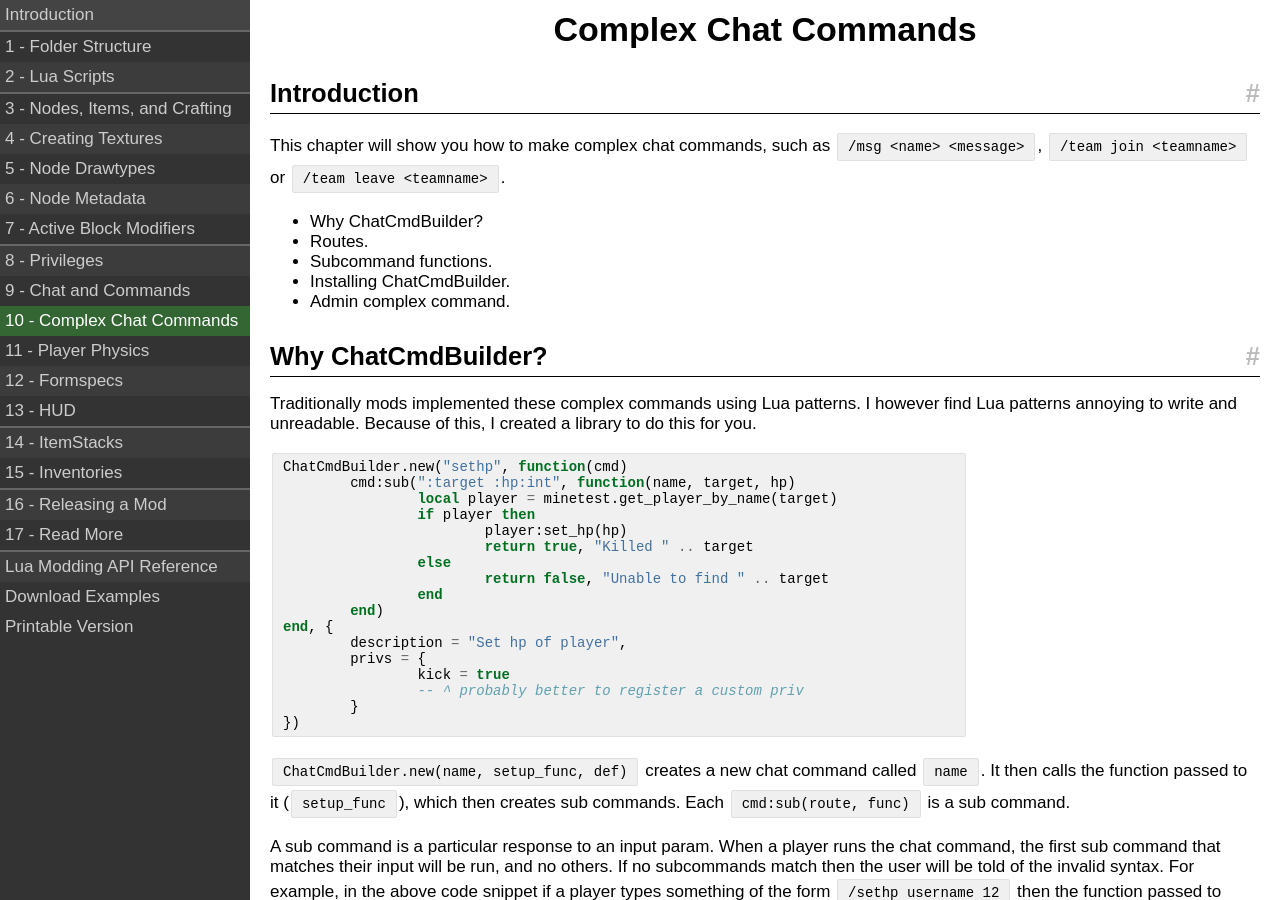
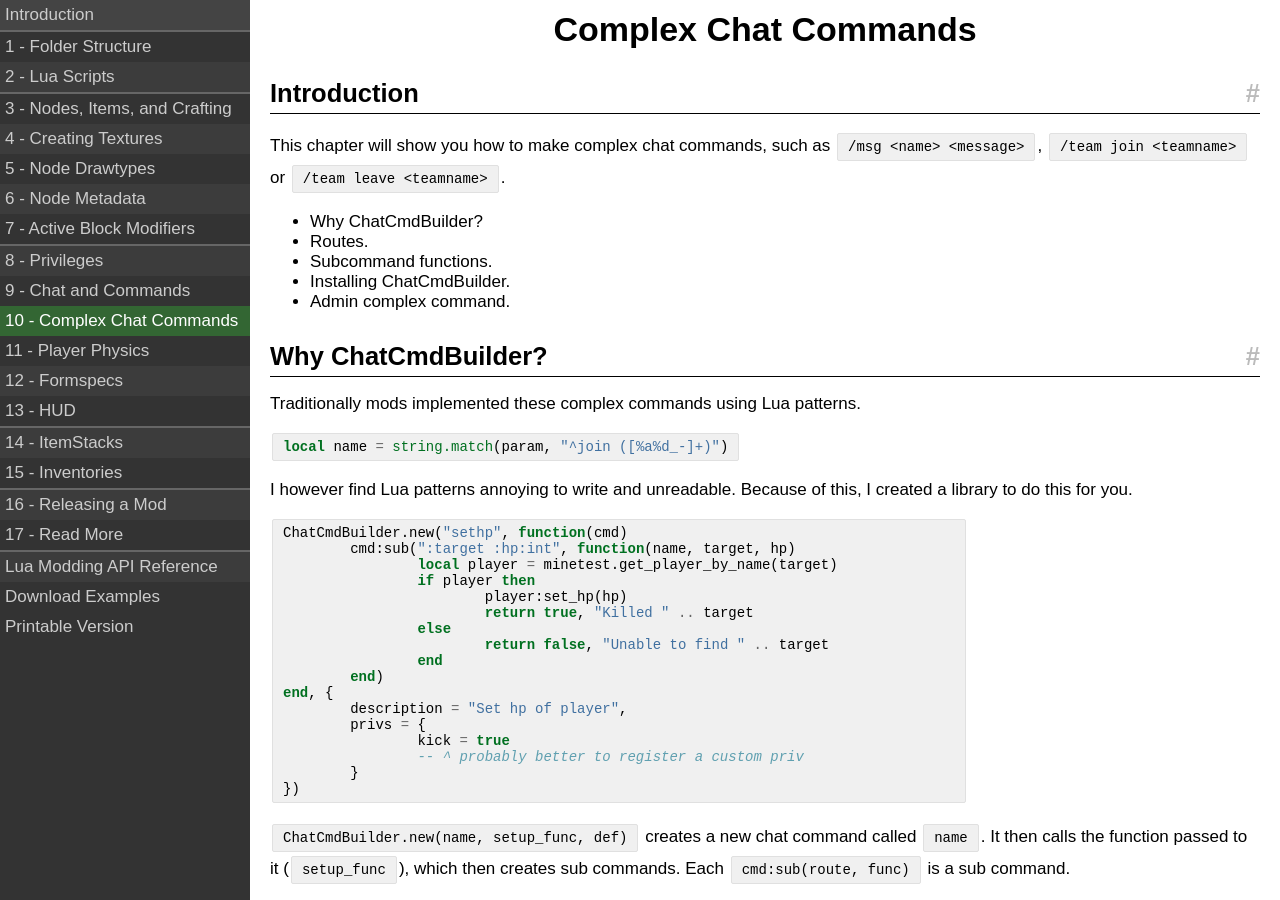
Before and after one commit to rubenwardy/minetest_modding_book, a Jekyll site: the page built from chapters/chat_complex.md, in a window 1280 px wide and 900 px high. Built offline with Jekyll 4.4.1, drawn with Linux system fonts in a browser that asks for light colours; nearby versions of some CDN libraries.

Commit message:
Add example lua pattern

```diff
--- a/chapters/chat_complex.md
+++ b/chapters/chat_complex.md
@@ -18,6 +18,11 @@
 ## Why ChatCmdBuilder?
 
 Traditionally mods implemented these complex commands using Lua patterns.
+
+{% highlight lua %}
+local name = string.match(param, "^join ([%a%d_-]+)")
+{% endhighlight %}
+
 I however find Lua patterns annoying to write and unreadable.
 Because of this, I created a library to do this for you.
 
```
